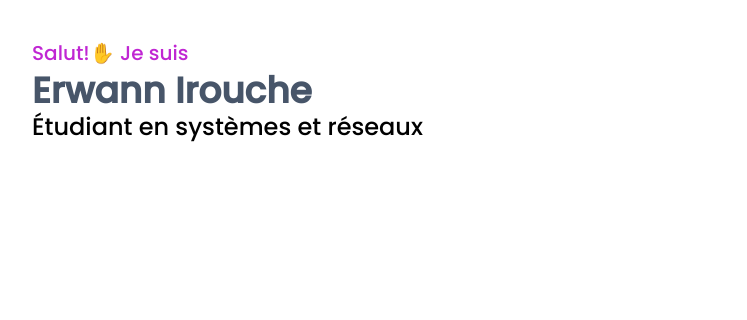
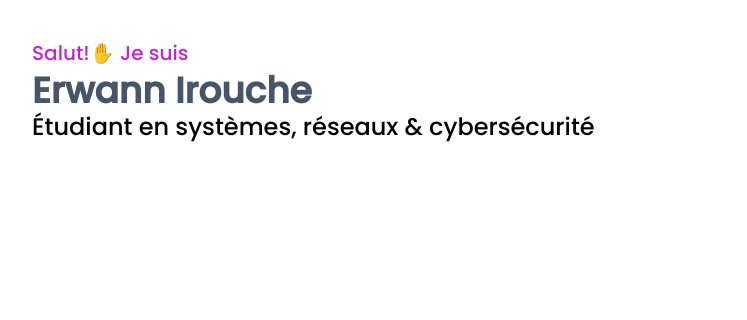
Before and after one commit to whit3-4t0m/erwann.github.io, a website: page index.html in a window 1280 px wide. Shown: the part 154-474 px from the top of the page, 0-747 px from the left. Drawn offline with Linux system fonts and the light colour scheme.

Commit message:
Add files via upload

```diff
--- a/index.html
+++ b/index.html
@@ -52,7 +52,7 @@
             <div class="flex flex-wrap">
                 <div class="w-full self-center px-4 lg:w-1/2">
                     <h2 class="text-base text-primary md:text-xl">Salut!✋ Je suis <span class="block font-bold text-dark text-2xl mt-1 lg:text-4xl max-w-md">Erwann Irouche</span></h2>
-                    <h2 class="font-medium mb-10 lg:text-2xl">Étudiant en systèmes et réseaux</h2>
+                    <h2 class="font-medium mb-10 lg:text-2xl">Étudiant en systèmes, réseaux & cybersécurité</h2>
                     <a href="./Curriculum Vitae .pdf" download='computer'  class="download-btn">Download CV </a>
                 </div>
                 <div class="w-full self-end px-4 lg:w-1/2">
```
